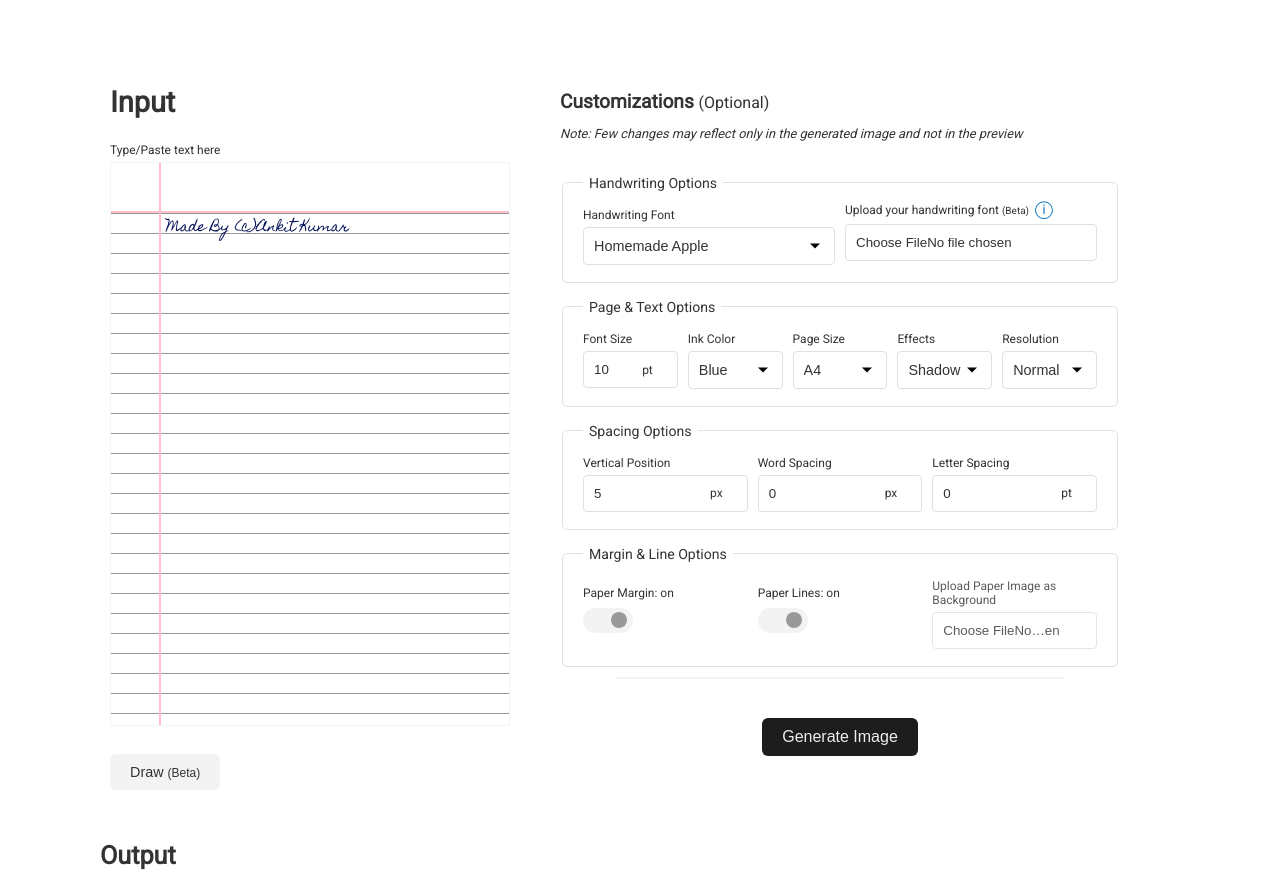
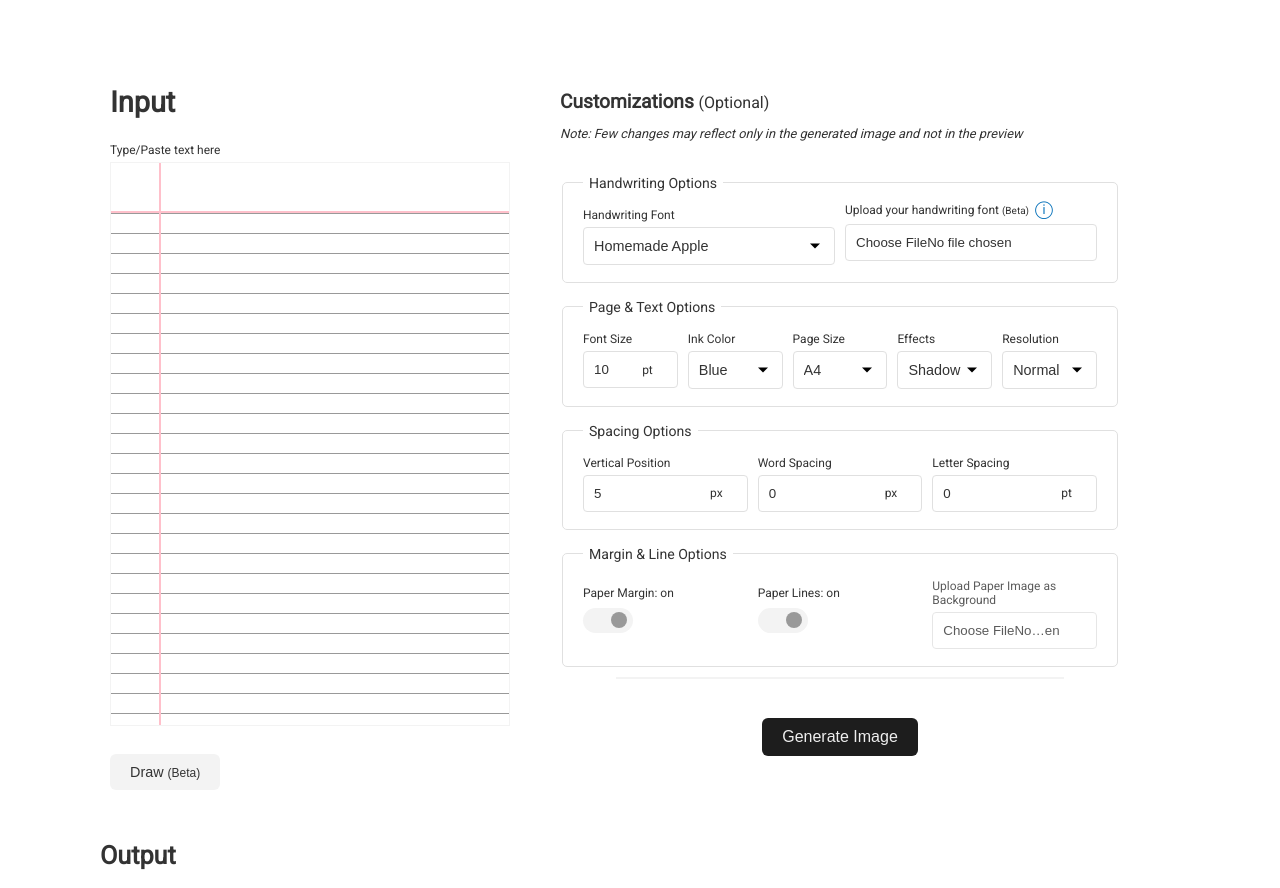
Before and after one commit to XnKiT/text-to-handwriting, a website with bundled scripts: page index.html in a window 1280 px wide. Shown: the part 192-1080 px from the top of the page. Built offline with nearby package versions, Linux system fonts and the light colour scheme; no server answers; a web font is replaced by a local one.

Commit message:
Update index.html

```diff
--- a/index.html
+++ b/index.html
@@ -136,7 +136,7 @@
                   <div class="display-flex left-margin-and-content">
                     <div contenteditable="true" class="left-margin"></div>
                     <div class="paper-content" id="note" contenteditable="true">
-                     Made By (c)Ankit Kumar
+
                     </div>
                   </div>
                   <div class="overlay"></div>
```
